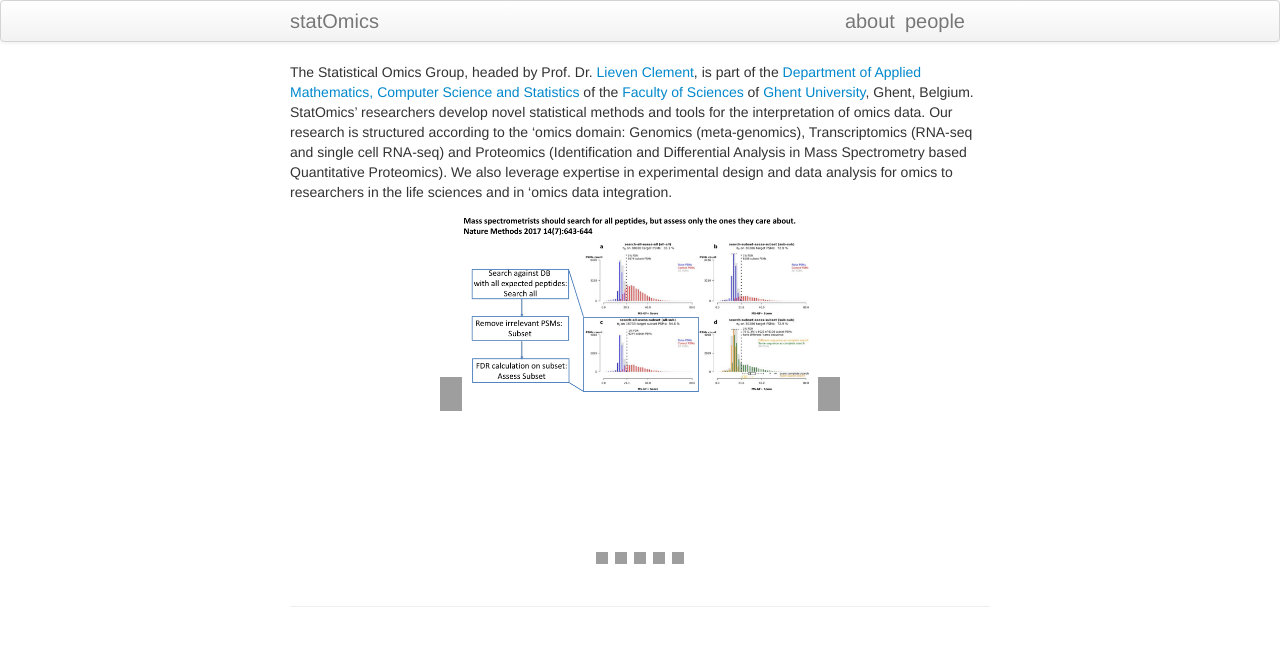
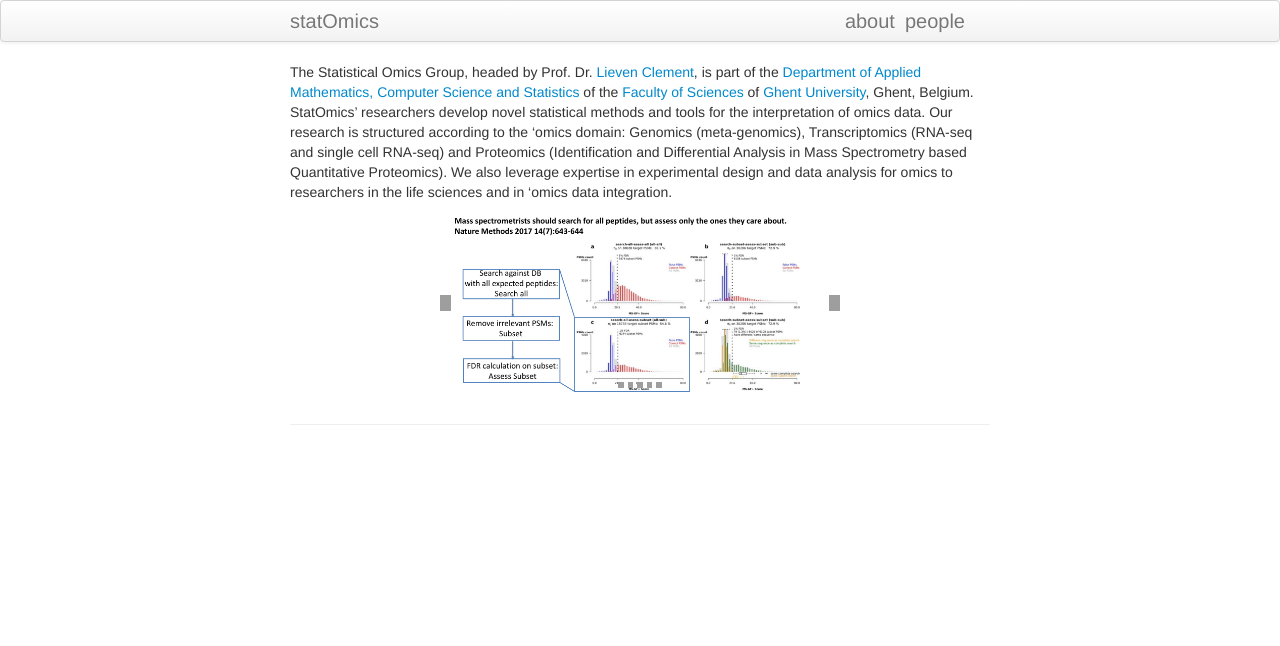
Before and after one commit to statOmics/statOmics.github.io, a Jekyll site: the page built from index.md, in a window 1280 px wide. Shown: the top 646 px of the page. Built offline with Jekyll 4.4.1, drawn with Linux system fonts in a browser that asks for light colours; grey boxes are pictures that could not be loaded.

Commit message:
slideshow

```diff
--- a/index.md
+++ b/index.md
@@ -111,14 +111,14 @@
 </style>
 
 
-<div id="jssor_1" style="position: relative; margin: 0 auto; top: 0px; left: 0px; width: 550px; height: 500px; overflow: hidden; visibility: hidden;">
+<div id="jssor_1" style="position: relative; margin: 0 auto; top: 0px; left: 0px; width: 1100px; height: 500px; overflow: hidden; visibility: hidden;">
   <!-- Loading Screen -->
   <div data-u="loading" style="position: absolute; top: 0px; left: 0px;">
     <div style="filter: alpha(opacity=70); opacity: 0.7; position: absolute; display: block; top: 0px; left: 0px; width: 100%; height: 100%;"></div>
     <div style="position:absolute;display:block;background:url('pages/figs/loading.gif') no-repeat center center;top:0px;left:0px;width:100%;height:100%;"></div>
   </div>
 
-  <div data-u="slides" style="cursor: default; position: relative; top: 0px; left: 25px; width: 500px; height: 250px; overflow: hidden;">
+  <div data-u="slides" style="cursor: default; position: relative; top: 0px; left: 25px; width: 1000px; height: 500px; overflow: hidden;">
 
   <div data-p="112.50" style="display: none;">
     <a href="https://www.ncbi.nlm.nih.gov/pubmed/29478411">
```
Also changed, not shown: pages/figs/stageR.png, pages/figs/zinbwave-zingeR.png, 3 other files.
